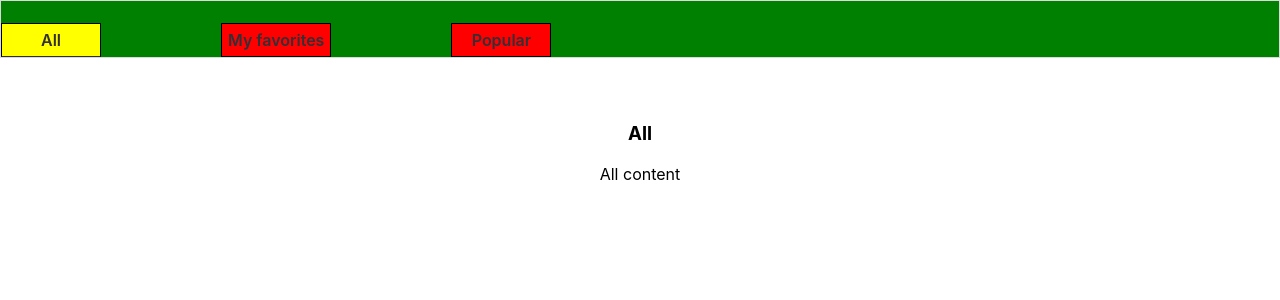
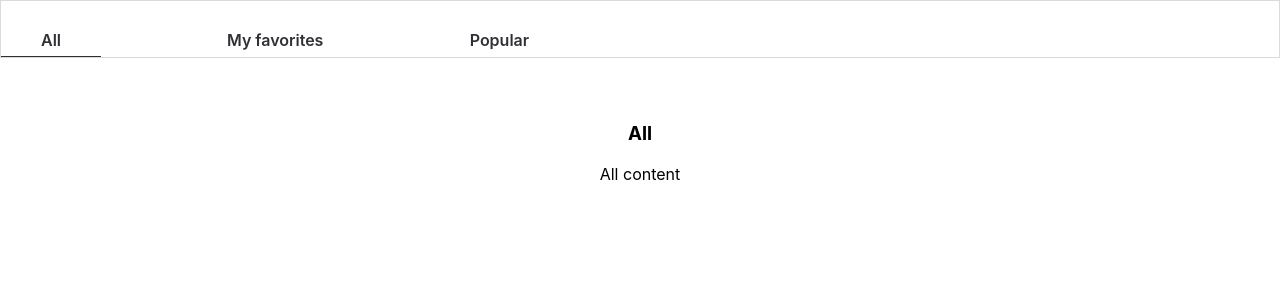
Before and after one commit to eTsy30/tms_blog, a React (Create React App) app: page / in a window 1280 px wide. Shown: the top 300 px of the page. Built offline with nearby package versions, Linux system fonts and the light colour scheme.

Commit message:
feat:tabs switching complite

```diff
--- a/src/components/Tabs/Tabs.css
+++ b/src/components/Tabs/Tabs.css
@@ -14,7 +14,6 @@
       -ms-flex-align: end;
           align-items: end;
   margin-bottom: 64px;
-  background: green;
 }
 
 .Tab__block {
@@ -31,8 +30,6 @@
   border: none;
   background: none;
   cursor: pointer;
-  border: 1px solid #000;
-  background: red;
 }
 
 .Tab__block:hover {
@@ -45,6 +42,5 @@
 
 .Tab__block__active {
   border-bottom: 1px solid #313037;
-  background: yellow;
 }
 /*# sourceMappingURL=Tabs.css.map */
--- a/src/components/Tabs/Tabs.scss
+++ b/src/components/Tabs/Tabs.scss
@@ -6,8 +6,6 @@
   justify-content: start;
   align-items: end;
   margin-bottom: 64px;
-
-  background: green;
 }
 
 .Tab__block {
@@ -24,8 +22,6 @@
   border: none;
   background: none;
   cursor: pointer;
-  border: 1px solid #000;
-  background: red;
 }
 .Tab__block:hover {
   color: $color-primary;
@@ -36,5 +32,4 @@
 
 .Tab__block__active {
   border-bottom: 1px solid #313037;
-  background: yellow;
 }
--- a/src/components/Tabs/Tabs.tsx
+++ b/src/components/Tabs/Tabs.tsx
@@ -7,16 +7,13 @@ import { TabContent } from "./TabContent/TabContent";
 import { useDispatch, useSelector } from "react-redux";
 
 export const Tabs = ({ items }: any) => {
-  const [active, setActive] = useState(0);
-  // const openTab = (e: any) => setActive(+e.target.dataset.index);
   const dispatch = useDispatch();
   const countItems = useSelector((store: any) => store.countItems);
-  console.log(countItems);
 
   const openTab = (e: any) => {
     dispatch({ type: "item", payload: +e.target.dataset.index });
-    console.log(+e.target.dataset.index);
   };
+
   return (
     <div>
       <div className="Tabs__wrapper">
--- /dev/null
+++ b/src/components/redux/actions/action.ts
@@ -0,0 +1,4 @@
+export const items = (index: number) => ({
+    type: 'item',
+    index
+})
--- a/src/components/redux/reduser/item.ts
+++ b/src/components/redux/reduser/item.ts
@@ -1,7 +1,9 @@
+import { items } from './../actions/action';
+
 const defaultState = {
     countItems: 0
 }
-// const { type, payload } = action()
+
 export const reduser = (state = defaultState, action: any) => {//3
     switch (action.type) {
         case 'item':
```
Also changed, not shown: 1 other file (tests, documents, lock files or other folders).
